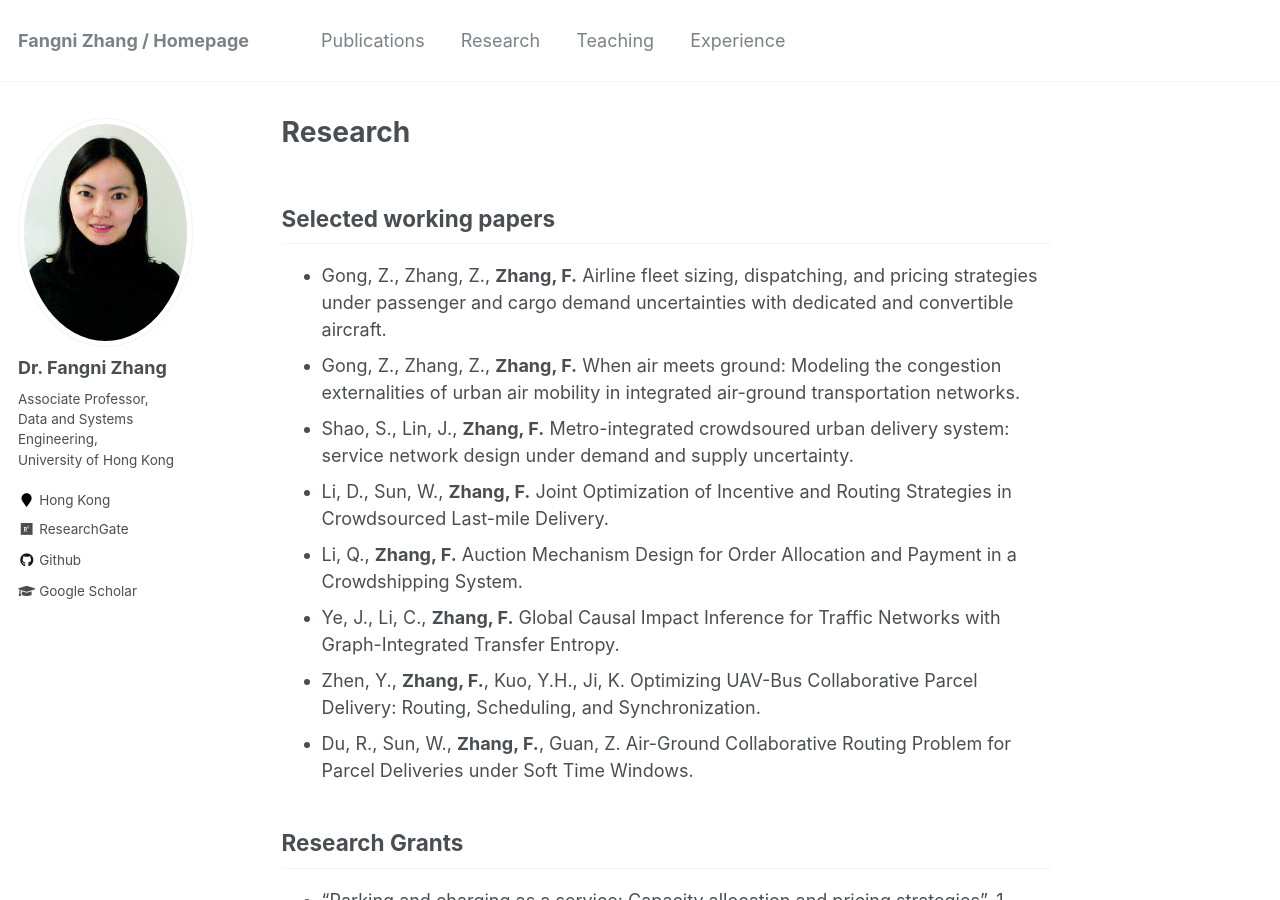
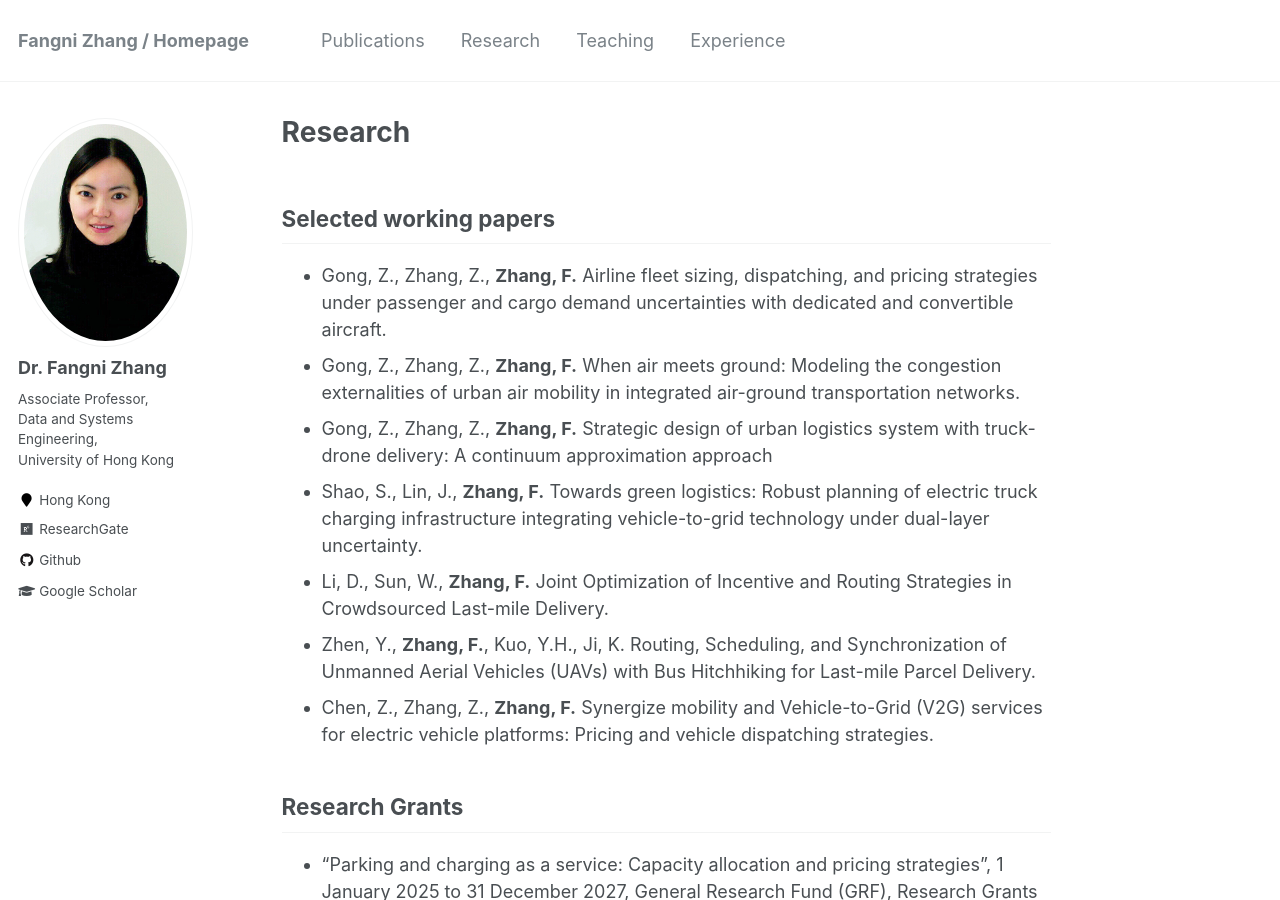
Before and after one commit to fangnizhang/fangnizhang.github.io, a Jekyll site: the page built from _pages/research.md, in a window 1280 px wide and 900 px high. Built offline with Jekyll 4.4.1, drawn with Linux system fonts in a browser that asks for light colours.

Commit message:
Update research.md

```diff
--- a/_pages/research.md
+++ b/_pages/research.md
@@ -8,13 +8,11 @@ Selected working papers
 ------------
 * Gong, Z., Zhang, Z., **Zhang, F.** Airline fleet sizing, dispatching, and pricing strategies under passenger and cargo demand uncertainties with dedicated and convertible aircraft.
 * Gong, Z., Zhang, Z., **Zhang, F.** When air meets ground: Modeling the congestion externalities of urban air mobility in integrated air-ground transportation networks.
-* Shao, S., Lin, J., **Zhang, F.** Metro-integrated crowdsoured urban delivery system: service network design under demand and supply uncertainty.
+* Gong, Z., Zhang, Z., **Zhang, F.** Strategic design of urban logistics system with truck-drone delivery: A continuum approximation approach
+* Shao, S., Lin, J., **Zhang, F.** Towards green logistics: Robust planning of electric truck charging infrastructure integrating vehicle-to-grid technology under dual-layer uncertainty.
 * Li, D., Sun, W., **Zhang, F.** Joint Optimization of Incentive and Routing Strategies in Crowdsourced Last-mile Delivery.
-* Li, Q., **Zhang, F.** Auction Mechanism Design for Order Allocation and Payment in a Crowdshipping System.
-* Ye, J., Li, C., **Zhang, F.** Global Causal Impact Inference for Traffic Networks with Graph-Integrated Transfer Entropy.
-* Zhen, Y., **Zhang, F.**, Kuo, Y.H., Ji, K. Optimizing UAV-Bus Collaborative Parcel Delivery: Routing, Scheduling, and Synchronization.
-* Du, R., Sun, W., **Zhang, F.**, Guan, Z. Air-Ground Collaborative Routing Problem for Parcel Deliveries under Soft Time Windows.
-
+* Zhen, Y., **Zhang, F.**, Kuo, Y.H., Ji, K. Routing, Scheduling, and Synchronization of Unmanned Aerial Vehicles (UAVs) with Bus Hitchhiking for Last-mile Parcel Delivery.
+* Chen, Z., Zhang, Z., **Zhang, F.** Synergize mobility and Vehicle-to-Grid (V2G) services for electric vehicle platforms: Pricing and vehicle dispatching strategies.
 
 Research Grants
 ------------
```
